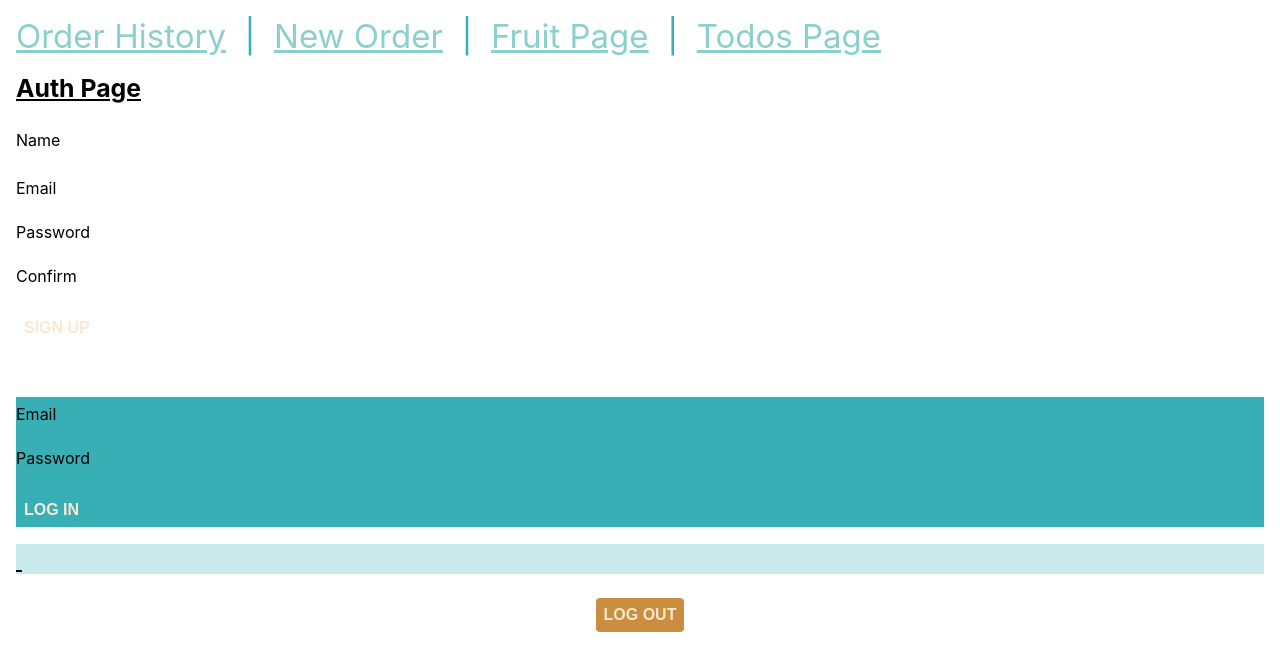
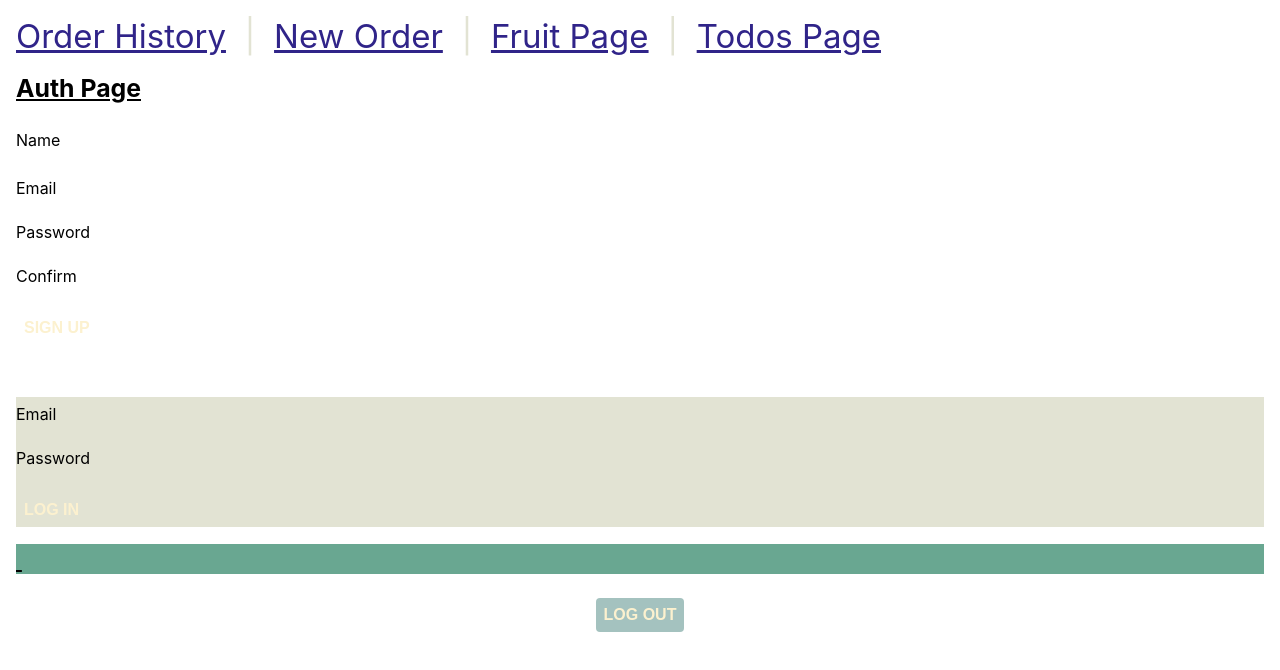
Before and after one commit to christine-iyer/sei-cafev2, a React (Create React App) app: page /orders in a window 1280 px wide. Shown: the top 670 px of the page. Built offline with nearby package versions, Linux system fonts and the light colour scheme.

Commit message:
changed some colors.

```diff
--- a/src/components/LineItem/LineItem.module.scss
+++ b/src/components/LineItem/LineItem.module.scss
@@ -4,7 +4,7 @@
      grid-template-columns: 3vw 15.35vw 5.75vw 5.25vw;
      padding: 1vmin 0;
      color: var(--text-light);
-     background-color: var(--orange);
+     background-color: #D3C0B2;
      border-top: .1vmin solid var(--blue-2);
      font-size: 1.5vw;
      }
--- a/src/styles.css
+++ b/src/styles.css
@@ -1,12 +1,12 @@
 /* CSS Custom Properties */
 :root {
-  --blue-1: #38afb5;
-  --blue-2: #8bcfce;
-  --blue-3: #c7e9e9;
+  --blue-1: #E2E3D3;
+  --blue-2: #302489;
+  --blue-3: #69A791;
   --grey: #a9b1b1;
-  --orange: #ca8e3e;
-  --white: #fae8d1;
-  --text-dark:#5d3603;
+  --orange: #A4C2BF;
+  --white: #FCF1CF;
+  --text-dark:#706B5C;
   /* --pink-1: rgba(235,210,188,1);
   --pink-2: rgba(235,210,188,0.85);
   --pink-3: rgba(235,210,188, 0.75);
```
